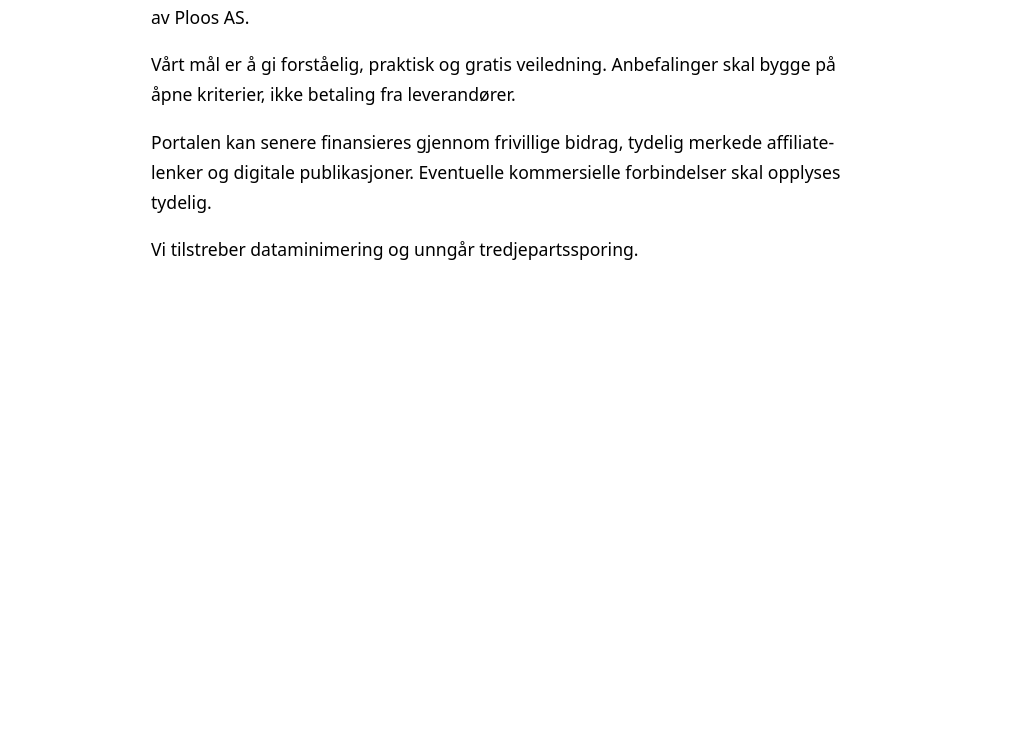
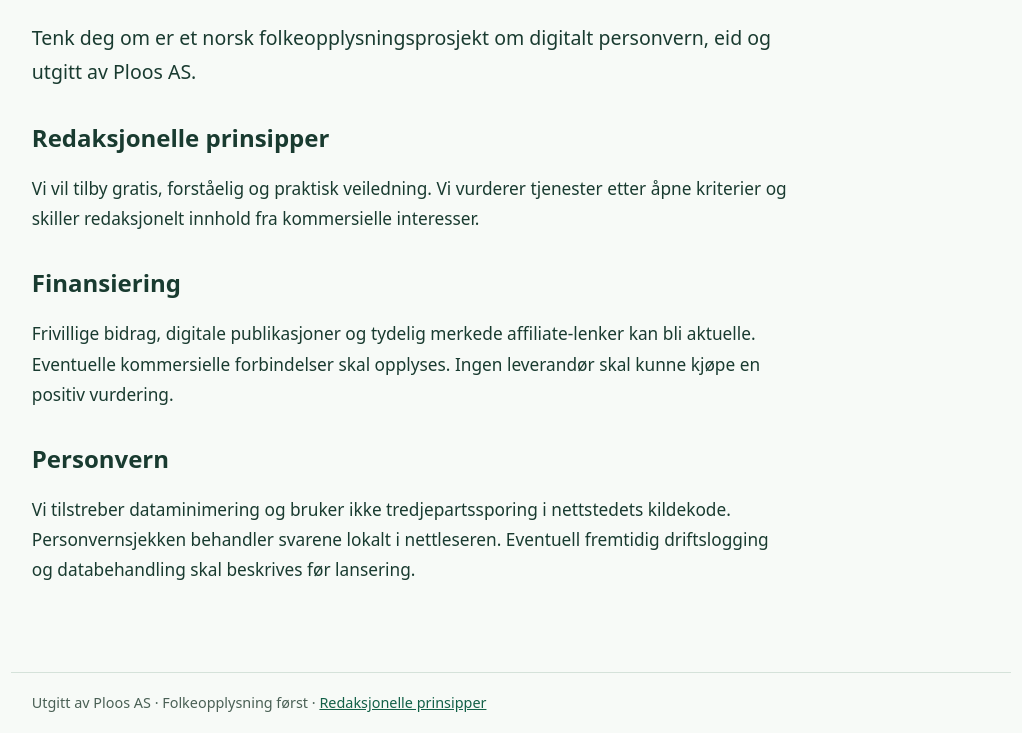
Before and after one commit to Ploos-AS/tenkdegom, an Astro site: page /om in a window 1280 px wide. Shown: the part 228-961 px from the top of the page, without its empty margins (129-1151 px from the left). Before the commit the page ends 800 px from the top, so only its background shows below. Built offline with nearby package versions, Linux system fonts and the light colour scheme; Astro itself is replaced by a stand-in of ours.

Commit message:
feat: apply shared design and editorial content

```diff
--- a/src/pages/om.astro
+++ b/src/pages/om.astro
@@ -1 +1,4 @@
-<!doctype html><html lang="nb"><head><meta charset="utf-8"><meta name="viewport" content="width=device-width,initial-scale=1"><title>Om oss – Tenk deg om</title></head><body style="font:1.1rem/1.7 system-ui;max-width:720px;margin:3rem auto;padding:1rem"><a href="/">← Forsiden</a><h1>Om Tenk deg om</h1><p>Tenk deg om er en norsk folkeopplysningsportal om digitalt personvern, eid og utgitt av Ploos AS.</p><p>Vårt mål er å gi forståelig, praktisk og gratis veiledning. Anbefalinger skal bygge på åpne kriterier, ikke betaling fra leverandører.</p><p>Portalen kan senere finansieres gjennom frivillige bidrag, tydelig merkede affiliate-lenker og digitale publikasjoner. Eventuelle kommersielle forbindelser skal opplyses tydelig.</p><p>Vi tilstreber dataminimering og unngår tredjepartssporing.</p></body></html>
+---
+import SiteLayout from '../layouts/SiteLayout.astro';
+---
+<SiteLayout title="Om oss"><article><h1>Om Tenk deg om</h1><p class="lead">Tenk deg om er et norsk folkeopplysningsprosjekt om digitalt personvern, eid og utgitt av Ploos AS.</p><h2>Redaksjonelle prinsipper</h2><p>Vi vil tilby gratis, forståelig og praktisk veiledning. Vi vurderer tjenester etter åpne kriterier og skiller redaksjonelt innhold fra kommersielle interesser.</p><h2>Finansiering</h2><p>Frivillige bidrag, digitale publikasjoner og tydelig merkede affiliate-lenker kan bli aktuelle. Eventuelle kommersielle forbindelser skal opplyses. Ingen leverandør skal kunne kjøpe en positiv vurdering.</p><h2>Personvern</h2><p>Vi tilstreber dataminimering og bruker ikke tredjepartssporing i nettstedets kildekode. Personvernsjekken behandler svarene lokalt i nettleseren. Eventuell fremtidig driftslogging og databehandling skal beskrives før lansering.</p></article></SiteLayout>
```
